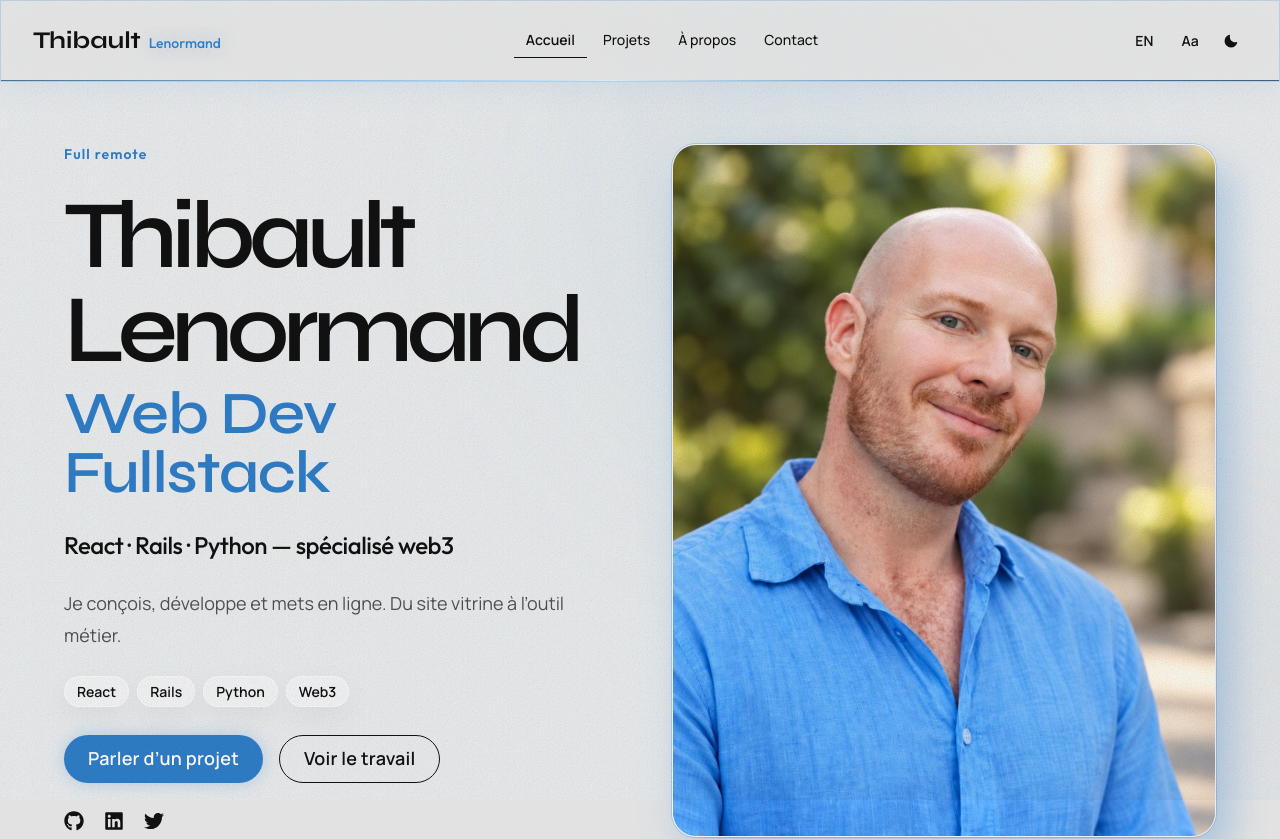
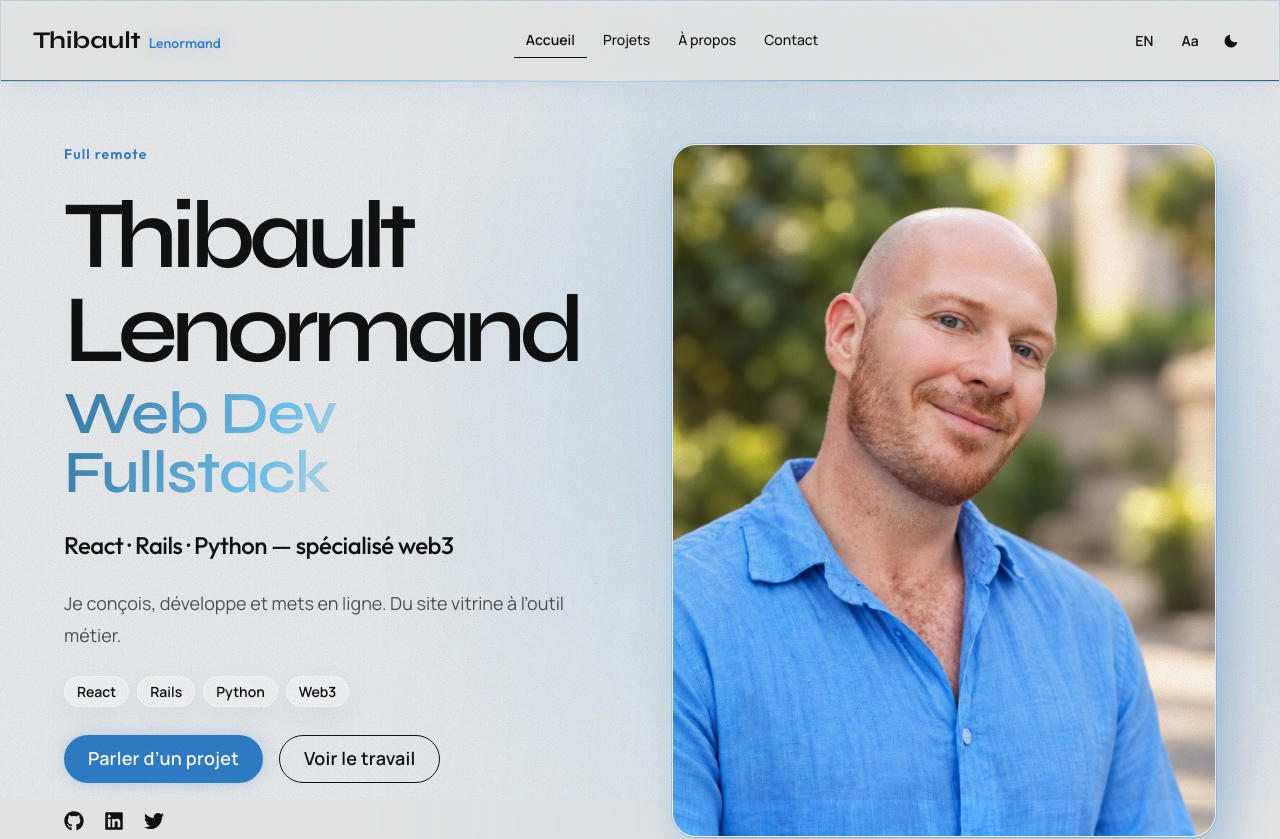
Before and after one commit to ThibaultL24/Portfolio, a React (Vite) app: page / in a window 1280 px wide. Shown: the top 839 px of the page. Built offline with nearby package versions, Linux system fonts and the light colour scheme; a web font is replaced by a local one.

Commit message:
Style graphite cyan editorial hero and reduced-motion parallax

```diff
--- a/src/index.css
+++ b/src/index.css
@@ -336,3 +336,41 @@ main > * {
   .tl-atmosphere .ambient-orb,
   .tl-atmosphere__beam { animation: none; will-change: auto; }
 }
+
+/* Editorial hero: minimal graphite/cyan parallax, mouse-only and decorative. */
+.tl-hero { --hero-x: 0px; --hero-y: 0px; isolation: isolate; }
+.tl-hero__ambient,
+.tl-hero__light {
+  position: absolute;
+  inset: -8%;
+  pointer-events: none;
+  z-index: 0;
+  transition: transform 420ms cubic-bezier(.2,.7,.25,1);
+}
+.tl-hero__ambient {
+  background: radial-gradient(ellipse 54% 65% at 70% 45%, rgba(66,152,210,.16), transparent 75%);
+  transform: translate3d(var(--hero-x),var(--hero-y),0);
+}
+.tl-hero__light {
+  background: linear-gradient(105deg, transparent 35%, rgba(130,189,217,.10) 50%, transparent 68%);
+  opacity: .65;
+  transform: translate3d(calc(var(--hero-x) * -0.55),calc(var(--hero-y) * -0.55),0) rotate(-8deg);
+}
+.chakra-ui-dark .tl-hero__ambient {
+  background: radial-gradient(ellipse 60% 70% at 70% 45%, rgba(26,92,146,.3), transparent 73%);
+}
+.tl-hero__metal-text {
+  background: linear-gradient(112deg,#367aa9 0%,#72c6f1 40%,#d4e4e9 57%,#4d95bc 86%);
+  background-clip: text;
+  -webkit-background-clip: text;
+  -webkit-text-fill-color: transparent;
+  text-shadow: none;
+}
+.tl-hero__eyebrow { text-transform: uppercase; }
+.tl-hero__portrait { transition: transform 600ms cubic-bezier(.2,.7,.25,1),box-shadow 600ms ease; }
+@media (hover: hover) and (pointer: fine) {
+  .tl-hero__portrait:hover { transform: translateY(-4px); }
+}
+@media (prefers-reduced-motion: reduce) {
+  .tl-hero__ambient,.tl-hero__light,.tl-hero__portrait { transition:none; transform:none; }
+}
```
